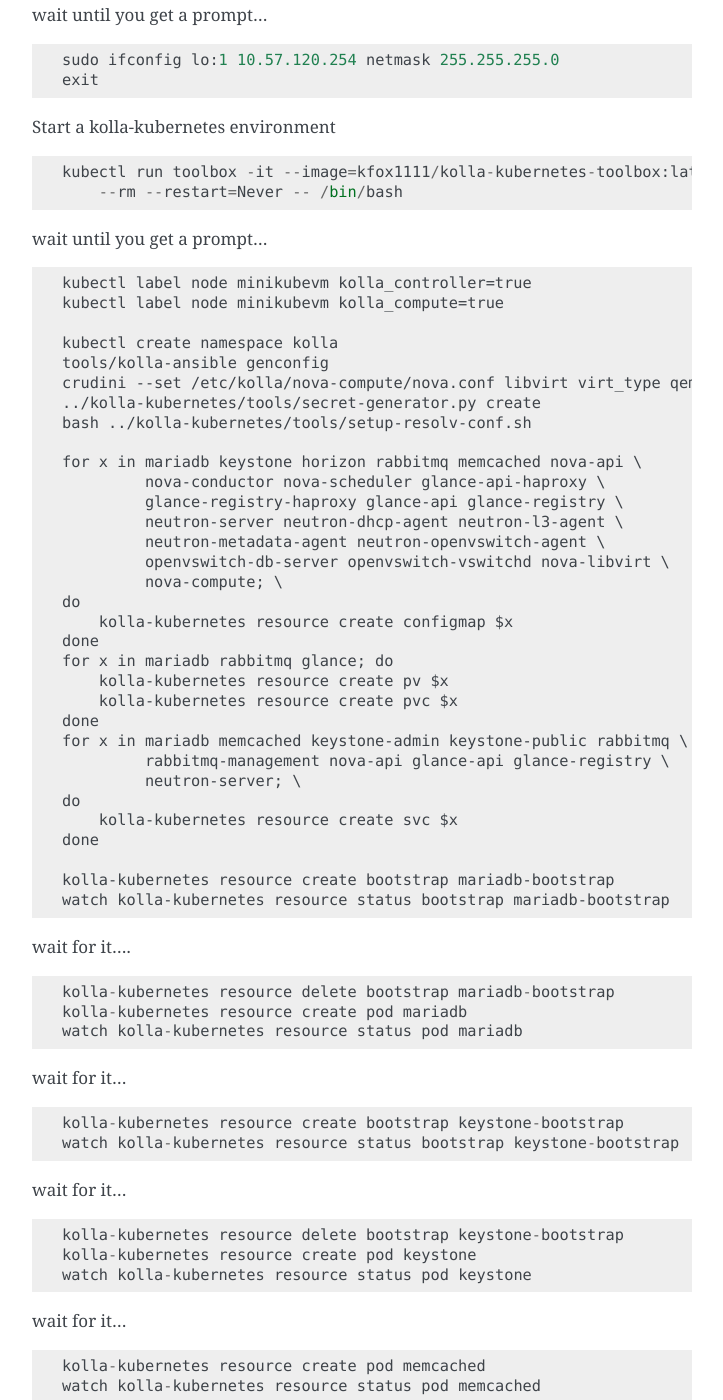
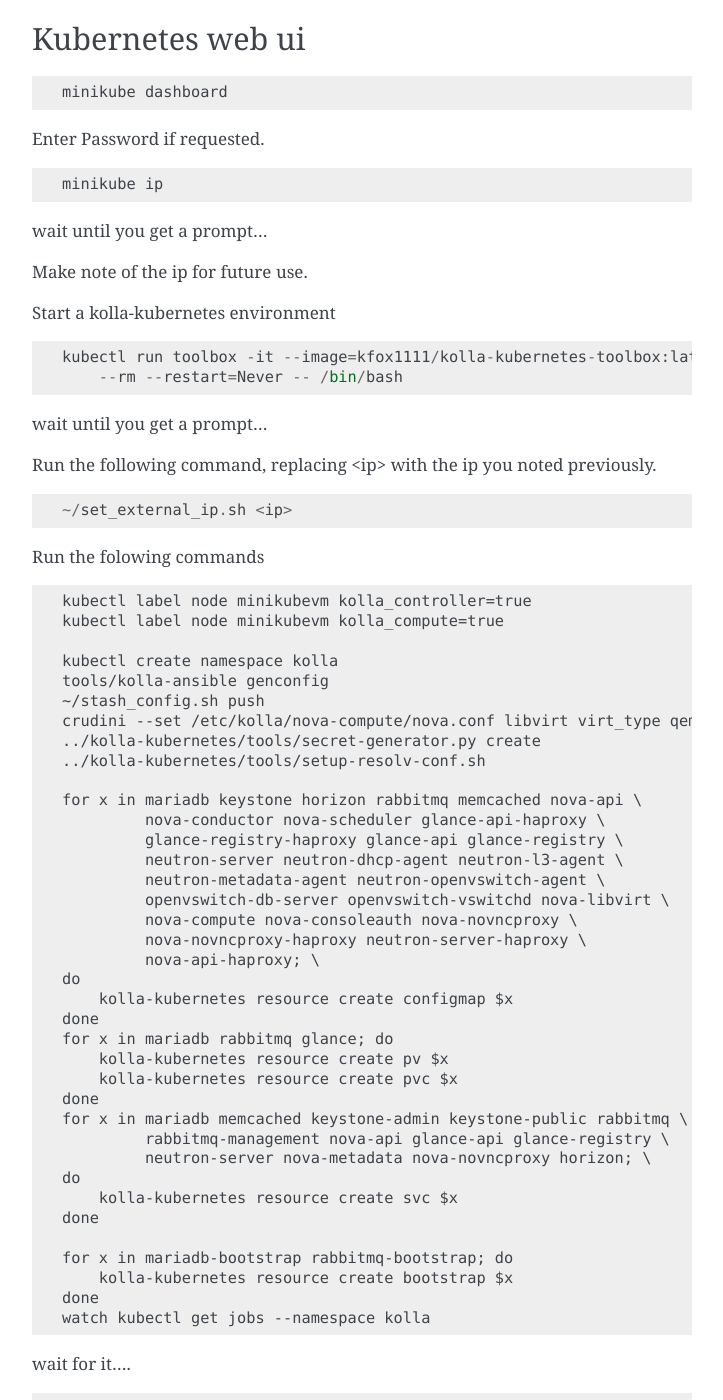
Before and after one commit to openstack-archive/kolla-kubernetes, a Sphinx documentation site: the page built from doc/source/minikube.rst, in a window 1280 px wide and 1400 px high, scrolled down 826 px. Shown: the whole window, without its empty margins (388-1111 px from the left). Built offline with Sphinx 7.4.7, drawn with Linux system fonts in a browser that asks for light colours; some of the changed text lies outside the part shown.

Commit message:
More test stuff, create nova-metadata svc, simplify instructions
Change-Id: Ib3b3115c7f4e12e8d2f4bf48bddded17ea700f8d

```diff
--- a/doc/source/minikube.rst
+++ b/doc/source/minikube.rst
@@ -37,14 +37,23 @@ To start up a fresh kolla-kubernetes deployment, do the following.
 
     minikube start --vm-driver=kvm --memory=$((9*1024))
 
-    minikube ssh
+Enter Password if requested.
+
+Kubernetes web ui
+=================
+::
+
+    minikube dashboard
+
+Enter Password if requested.
+
+::
+
+    minikube ip
 
 wait until you get a prompt...
 
-::
-
-    sudo ifconfig lo:1 10.57.120.254 netmask 255.255.255.0
-    exit
+Make note of the ip for future use.
 
 Start a kolla-kubernetes environment
 
@@ -55,6 +64,14 @@ Start a kolla-kubernetes environment
 
 wait until you get a prompt...
 
+Run the following command, replacing <ip> with the ip you noted previously.
+
+::
+
+    ~/set_external_ip.sh <ip>
+
+Run the folowing commands
+
 ::
 
     kubectl label node minikubevm kolla_controller=true
@@ -62,9 +79,10 @@ wait until you get a prompt...
 
     kubectl create namespace kolla
     tools/kolla-ansible genconfig
+    ~/stash_config.sh push
     crudini --set /etc/kolla/nova-compute/nova.conf libvirt virt_type qemu
     ../kolla-kubernetes/tools/secret-generator.py create
-    bash ../kolla-kubernetes/tools/setup-resolv-conf.sh
+    ../kolla-kubernetes/tools/setup-resolv-conf.sh
 
     for x in mariadb keystone horizon rabbitmq memcached nova-api \
              nova-conductor nova-scheduler glance-api-haproxy \
@@ -72,7 +90,9 @@ wait until you get a prompt...
              neutron-server neutron-dhcp-agent neutron-l3-agent \
              neutron-metadata-agent neutron-openvswitch-agent \
              openvswitch-db-server openvswitch-vswitchd nova-libvirt \
-             nova-compute; \
+             nova-compute nova-consoleauth nova-novncproxy \
+             nova-novncproxy-haproxy neutron-server-haproxy \
+             nova-api-haproxy; \
     do
         kolla-kubernetes resource create configmap $x
     done
@@ -82,57 +102,46 @@ wait until you get a prompt...
     done
     for x in mariadb memcached keystone-admin keystone-public rabbitmq \
              rabbitmq-management nova-api glance-api glance-registry \
-             neutron-server; \
+             neutron-server nova-metadata nova-novncproxy horizon; \
     do
         kolla-kubernetes resource create svc $x
     done
 
-    kolla-kubernetes resource create bootstrap mariadb-bootstrap
-    watch kolla-kubernetes resource status bootstrap mariadb-bootstrap
+    for x in mariadb-bootstrap rabbitmq-bootstrap; do
+        kolla-kubernetes resource create bootstrap $x
+    done
+    watch kubectl get jobs --namespace kolla
 
 wait for it....
 
 ::
 
-    kolla-kubernetes resource delete bootstrap mariadb-bootstrap
-    kolla-kubernetes resource create pod mariadb
-    watch kolla-kubernetes resource status pod mariadb
+    for x in mariadb-bootstrap rabbitmq-bootstrap; do
+        kolla-kubernetes resource delete bootstrap $x
+    done
+    for x in mariadb memcached rabbitmq; do
+        kolla-kubernetes resource create pod $x
+    done
+    watch kubectl get pods --namespace kolla
 
 wait for it...
 
 ::
 
-    kolla-kubernetes resource create bootstrap keystone-bootstrap
-    watch kolla-kubernetes resource status bootstrap keystone-bootstrap
+    for x in keystone-create-db keystone-endpoints keystone-manage-db; do
+        kolla-kubernetes resource create bootstrap $x
+    done
+    watch kubectl get jobs --namespace kolla
 
 wait for it...
 
 ::
 
-    kolla-kubernetes resource delete bootstrap keystone-bootstrap
+    for x in keystone-create-db keystone-endpoints keystone-manage-db; do
+        kolla-kubernetes resource delete bootstrap $x
+    done
     kolla-kubernetes resource create pod keystone
     watch kolla-kubernetes resource status pod keystone
-
-wait for it...
-
-::
-
-    kolla-kubernetes resource create pod memcached
-    watch kolla-kubernetes resource status pod memcached
-
-wait for it...
-
-::
-
-    kolla-kubernetes resource create bootstrap rabbitmq-bootstrap
-    watch kolla-kubernetes resource status bootstrap rabbitmq-bootstrap
-
-wait for it...
-::
-
-    kolla-kubernetes resource delete bootstrap rabbitmq-bootstrap
-    kolla-kubernetes resource create pod rabbitmq
-    watch kolla-kubernetes resource status pod rabbitmq
 
 wait for it...
 
@@ -157,7 +166,8 @@ wait for it...
          kolla-kubernetes resource delete bootstrap $x
     done
     for x in nova-api nova-conductor nova-scheduler glance-api \
-             glance-registry neutron-server; \
+             glance-registry neutron-server horizon nova-consoleauth \
+             nova-novncproxy; \
     do
         kolla-kubernetes resource create pod $x
     done
@@ -182,12 +192,19 @@ wait for it...
 
 Services should be up now.
 
+If you want to simply access the web gui, see section `Web Access`_ below.
+
 To test things out
 
 ::
 
     ~/gen_keystone_admin.sh
     kubectl create -f ~/openstackcli.yaml --namespace=kolla
+    watch kubectl get pod openstackcli --namespace=kolla
+
+wait for it...
+
+::
 
     kubectl exec -it openstackcli --namespace=kolla /bin/bash
 
@@ -218,16 +235,41 @@ for some tests:
         --allocation-pool start=172.18.1.65,end=172.18.1.254 \
         --name admin admin 172.18.1.0/24
     neutron router-interface-add admin admin
+    neutron security-group-rule-create --protocol icmp \
+        --direction ingress default
+    neutron security-group-rule-create --protocol tcp \
+        --port-range-min 22 --port-range-max 22 \
+        --direction ingress default
 
     openstack server create --flavor=m1.tiny --image CirrOS \
          --nic net-id=admin test
+    openstack server create --flavor=m1.tiny --image CirrOS \
+         --nic net-id=admin test2
+    FIP=$(openstack ip floating create external -f value -c ip)
+    FIP2=$(openstack ip floating create external -f value -c ip)
+    openstack ip floating add $FIP test
+    openstack ip floating add $FIP2 test2
 
+    watch openstack server list
 
-In another window, do 'minikube ssh' in and run the following command:
+wait for it...
 
 ::
 
-    ip addr add 172.18.0.1/24 dev br-ex; ip link set br-ex up
+    ssh cirros@$FIP curl 169.254.169.254
+
+.. _`Web Access`:
+
+Web Access
+==========
+If you want to access the horizon website, fetch the admin password from
+within the toolbox like:
+
+::
+    grep keystone_admin /etc/kolla/passwords.yml
+
+And paste in the ip address you noted earlier from 'minikube ip' into your
+web browser. The username is 'admin'.
 
 
 NOTES
```
Also changed, not shown: 1 other file.
